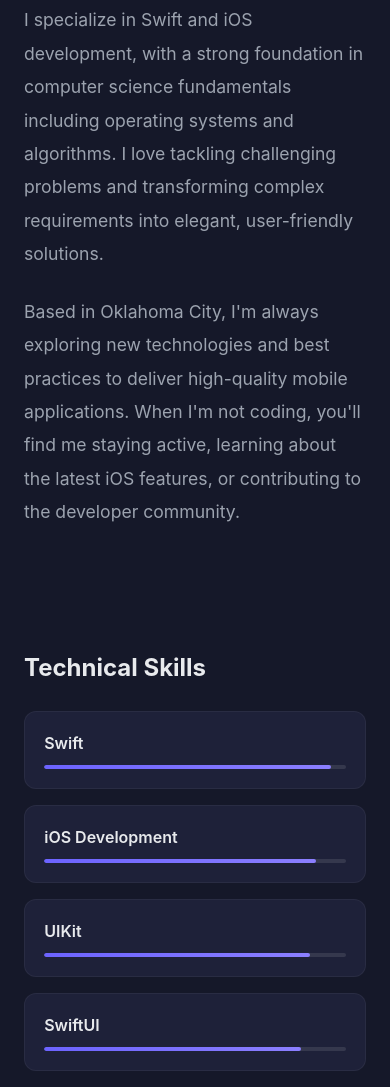
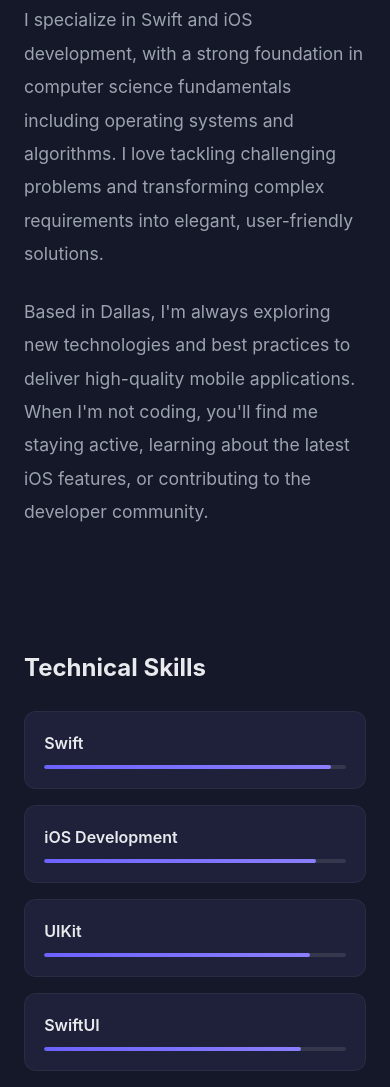
Before and after one commit to srivalli93/srivalli93.github.io, a plain HTML site: page index.html in a window 390 px wide. Shown: the part 5570-6657 px from the top of the page. Drawn offline with Linux system fonts and the light colour scheme.

Commit message:
Update index.html

```diff
--- a/index.html
+++ b/index.html
@@ -1168,7 +1168,7 @@
 
                     <p>I specialize in Swift and iOS development, with a strong foundation in computer science fundamentals including operating systems and algorithms. I love tackling challenging problems and transforming complex requirements into elegant, user-friendly solutions.</p>
 
-                    <p>Based in Oklahoma City, I'm always exploring new technologies and best practices to deliver high-quality mobile applications. When I'm not coding, you'll find me staying active, learning about the latest iOS features, or contributing to the developer community.</p>
+                    <p>Based in Dallas, I'm always exploring new technologies and best practices to deliver high-quality mobile applications. When I'm not coding, you'll find me staying active, learning about the latest iOS features, or contributing to the developer community.</p>
                 </div>
                 <div>
                     <div class="skills-section">
```
